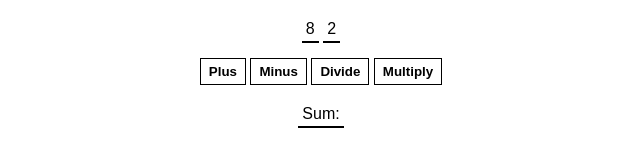
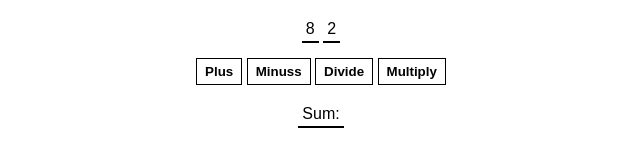
Before and after one commit to Hussam-afk/simple-calculator, a plain HTML site: page index.html in a window 1280 px wide. Shown: the full height of the page, 319-959 px from the left. Drawn offline with Linux system fonts and the light colour scheme.

Commit message:
akhrrrr mra

```diff
--- a/index.html
+++ b/index.html
@@ -7,7 +7,7 @@
         <span id="num2-el"></span>
         <br>
         <button onclick="add()">Plus</button>
-        <button onclick="subtract()">Minus</button>
+        <button onclick="subtract()">Minuss</button>
         <button onclick="devided()">Divide</button>
         <button onclick="multiply()">Multiply</button>
         <br>
```
